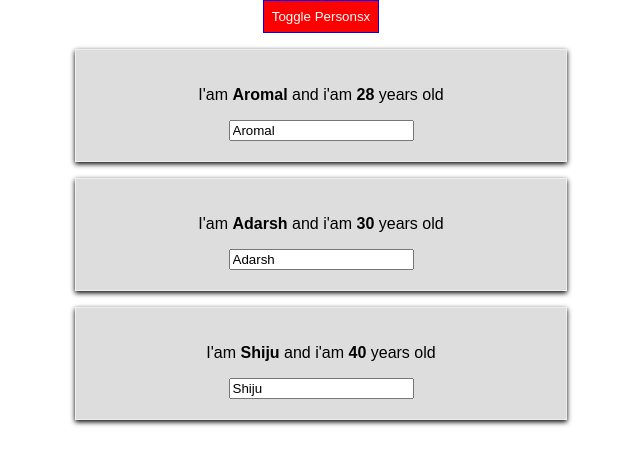
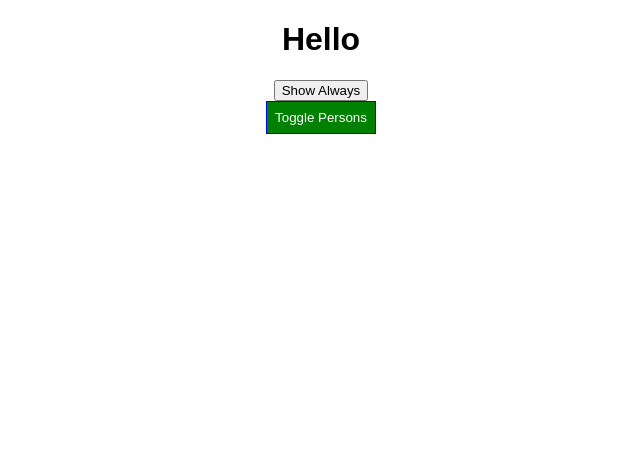
Before and after one commit to aromal-sasidharan/EXAMPLE-REACT-BASICS, a React app: page / in a window 1280 px wide. Shown: the top 464 px of the page, without its empty margins (319-959 px from the left). Built offline with nearby package versions, Linux system fonts and the light colour scheme.

Commit message:
add lifecycles functions, use purecomponent

```diff
--- a/src/components/person/Person.js
+++ b/src/components/person/Person.js
@@ -1,14 +1,17 @@
 import React from 'react';
 import styles from './Person.css';
 
-const Person = (props) => {
-    return (
+class Person extends React.Component{
 
-        <div className={styles.Person}>
-            <p>I'am <b onClick={props.onDeleteClicked}>{props.name}</b> and i'am <b>{props.age}</b> years old</p>
-            <input type="text" onChange={props.onChange} value={props.name}/>
-        </div>
-    );
+    render() {
+        console.log("Person.js render");
+        return (
+            <div className={styles.Person}>
+                <p>I'am <b onClick={this.props.onDeleteClicked}>{this.props.name}</b> and i'am <b>{this.props.age}</b> years old</p>
+                <input type="text" onChange={this.props.onChange} value={this.props.name}/>
+            </div>
+        );
+    }
 
 };
 
--- a/src/components/person/PersonList.js
+++ b/src/components/person/PersonList.js
@@ -1,23 +1,50 @@
 import React from 'react';
 import Person from './Person'
 
-const renderPerson = (props) => {
-    return props.persons.map((person) => {
+
+class PersonList extends React.PureComponent {
+
+    constructor(props){
+        super(props);
+        console.log(`PersonList.js constructor `)
+    }
+    componentWillMount(){
+        console.log("PersonList.js componentWillMount")
+
+    }
+    componentDidMount(){
+        console.log("PersonList.js componentDidMount")
+    }
+    componentWillReceiveProps(nextProps){
+        console.log("[UPDATE PersonList.js] componentWillReceiveProps")
+    }
+
+    componentWillUpdate(nextProps,nextState){
+        console.log("[UPDATE PersonList.js] componentWillUpdate")
+    }
+    componentDidUpdate(){
+        console.log("[UPDATE PersonList.js] componentDidUpdate");
+    }
+    renderPerson = () => {
+        return this.props.persons.map((person) => {
             return <Person
                 key={person.id}
                 name={person.name}
                 age={person.age}
-            onChange={(event) => props.onChangeHandler(event,person.id)}
+                onChange={(event) => this.props.onChangeHandler(event,person.id)}
                 onDeleteClicked={() => {
-                props.onPersonDelete(person.id)
+                    this.props.onPersonDelete(person.id)
                 }}
             />
         })
     };
-const PersonList = (props) => {
+    render(){
+        console.log("PersonList.js render");
         return (
-      (props.showPersons) ? <div>{renderPerson(props)}</div> : null
+            (this.props.showPersons) ? <div>{this.renderPerson()}</div> : null
         );
-};
+    }
+
+}
 
 export default PersonList;
--- a/src/components/person/TogglePerson.js
+++ b/src/components/person/TogglePerson.js
@@ -2,13 +2,13 @@ import React from 'react'
 import styles from './TogglePerson.css'
 const TogglePerson = (props) => {
 
-    const className = (props.isPersonsShown == false)? '' : styles.Red;
+    const className = (props.isPersonsShown === false)? '' : styles.Red;
     return(
         <div className={styles.TogglePerson}>
             <button
                 className={className}
                 onClick={props.onToggle}>
-                Toggle Personsx
+                Toggle Persons
             </button>
         </div>
     )
--- a/src/containers/App.js
+++ b/src/containers/App.js
@@ -1,19 +1,38 @@
-import React, {Component} from 'react';
+import React, {PureComponent} from 'react';
 
 import PersonList from '../components/person/PersonList'
 import TogglePerson from '../components/person/TogglePerson'
 import styles from './App.css';
 
 
-class App extends Component {
+class App extends PureComponent {
     state = {
         persons: [
             {name: "Aromal", age: 28, id:Math.random()},
             {name: "Adarsh", age: 30, id:Math.random()},
             {name: "Shiju", age: 40,  id:Math.random()},
         ],
-        showPersons: true
+        showPersons: false
     };
+    constructor(props){
+        super(props);
+        console.log(`APP.js constructor `)
+    }
+    componentWillMount(){
+        console.log("APP.js componentWillMount")
+
+    }
+    componentDidMount(){
+        console.log("APP.js componentDidMount")
+    }
+
+    componentWillUpdate(nextProps,nextState) {
+        console.log("[UPDATE APP.js] componentWillUpdate")
+    }
+    componentDidUpdate(){
+        console.log("[UPDATE APP.js] componentDidUpdate");
+    }
+
     onPersonDelete = (key) => {
         this.setState(prevState => {
                 return {
@@ -23,13 +42,12 @@ class App extends Component {
                 }
             }
         );
-
     };
     onChangeHandler = (event,id) => {
 
         const persons = [...this.state.persons];
         const index = persons.findIndex( person =>{
-           return person.userId === id
+           return person.id === id
         });
         if (persons[index]) {
             persons[index].name = event.target.value;
@@ -48,11 +66,13 @@ class App extends Component {
     };
 
     render() {
-
+        console.log("APP.js render");
 
         return (
 
                 <div className={styles.App}>
+                    <h1>{this.props.title}</h1>
+                    <button onClick={()=> {this.setState({showPersons:true})}}> Show Always </button>
                     <TogglePerson isPersonsShown={this.state.showPersons} onToggle={this.togglePersonsList}/>
                     <PersonList
                         showPersons={this.state.showPersons}
--- a/src/index.js
+++ b/src/index.js
@@ -6,5 +6,5 @@ import registerServiceWorker from './registerServiceWorker';
 import './index.css';
 import MyApp from './containers/App';
 
-ReactDOM.render(<MyApp />, document.getElementById('root'));
+ReactDOM.render(<MyApp title={"Hello"}/>, document.getElementById('root'));
 registerServiceWorker();
```
Lines whose indentation alone changed are shown as unchanged.
